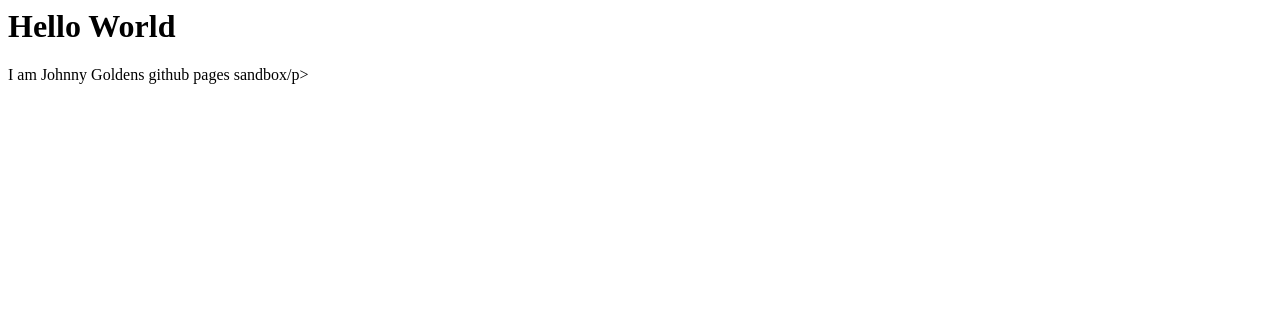
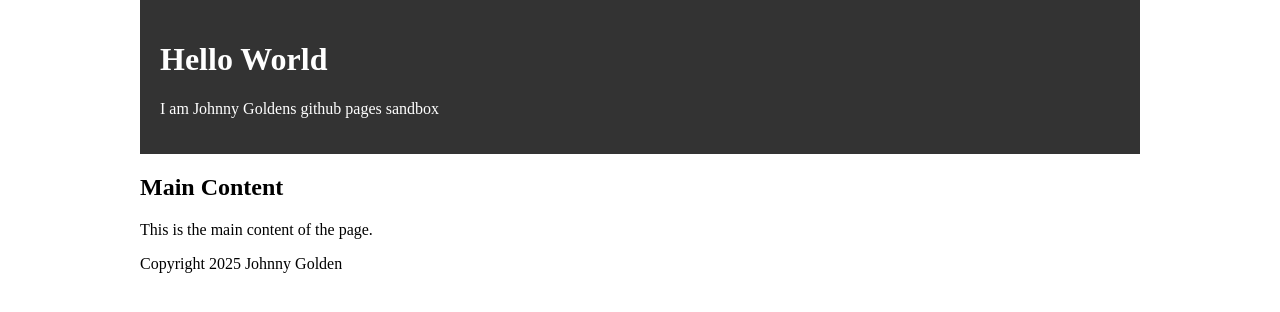
Before and after one commit to takmais/pages-sandbox, a plain HTML site: page index.html in a window 1280 px wide. Drawn offline with Linux system fonts and the light colour scheme.

Commit message:
add some style to the page

```diff
--- a/index.html
+++ b/index.html
@@ -1,2 +1,29 @@
-<h1>Hello World</h1>
-<p>I am Johnny Goldens github pages sandbox/p>
+<html>
+<head>
+    <title>Johnny Goldens github pages sandbox</title>
+    <style>
+        body {
+            max-width: 1000px;
+            margin: 0 auto;
+        }
+        header {
+            background-color: #333;
+            color: #fff;
+            padding: 20px;
+        }
+    </style>
+</head>
+<body>
+    <header>
+        <h1>Hello World</h1>
+        <p>I am Johnny Goldens github pages sandbox</p>
+    </header>
+    <main>
+        <h2>Main Content</h2>
+        <p>This is the main content of the page.</p>
+    </main>
+    <footer>
+        <p>Copyright 2025 Johnny Golden</p>
+    </footer>
+</body>
+</html>
```
